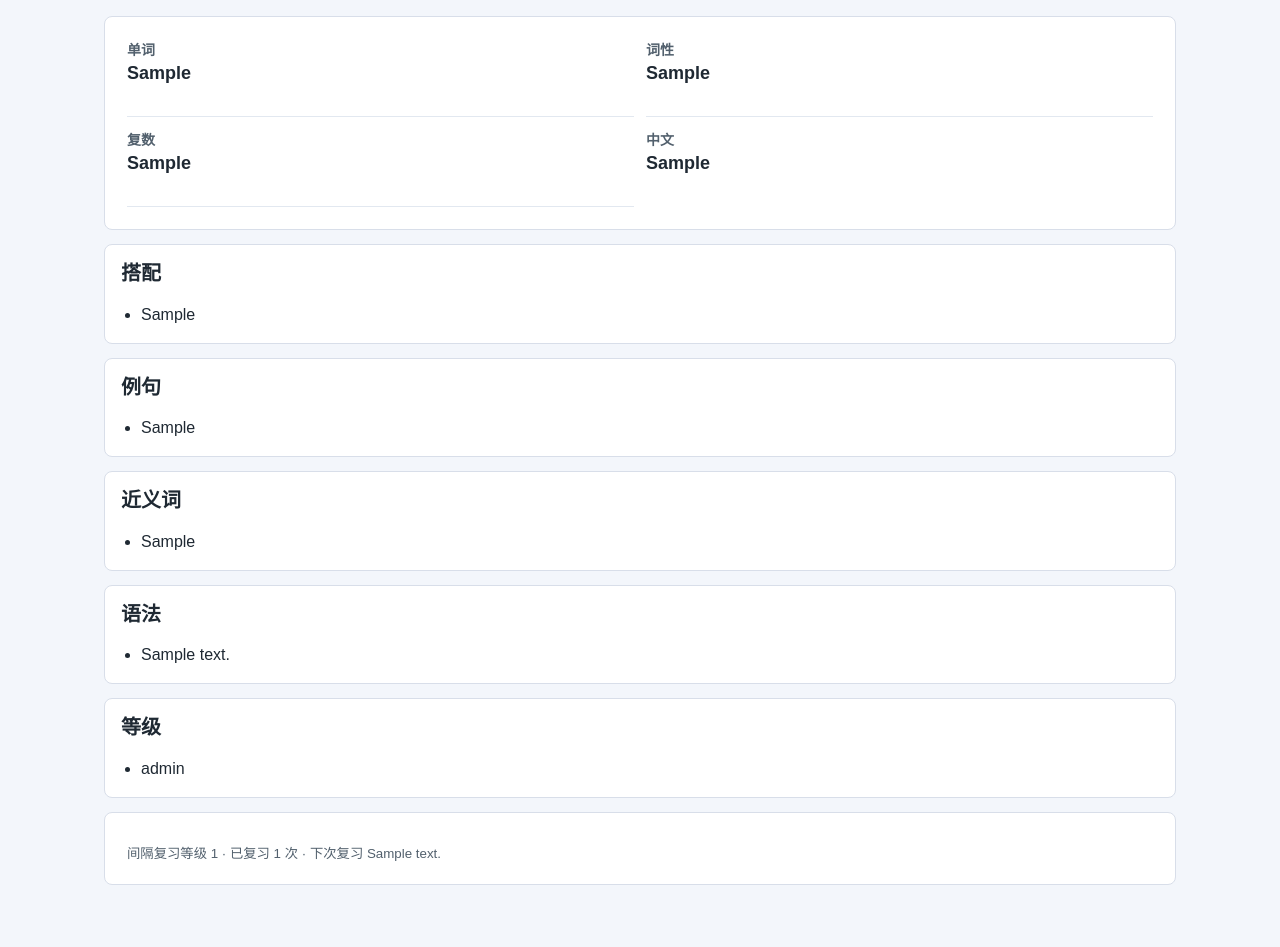
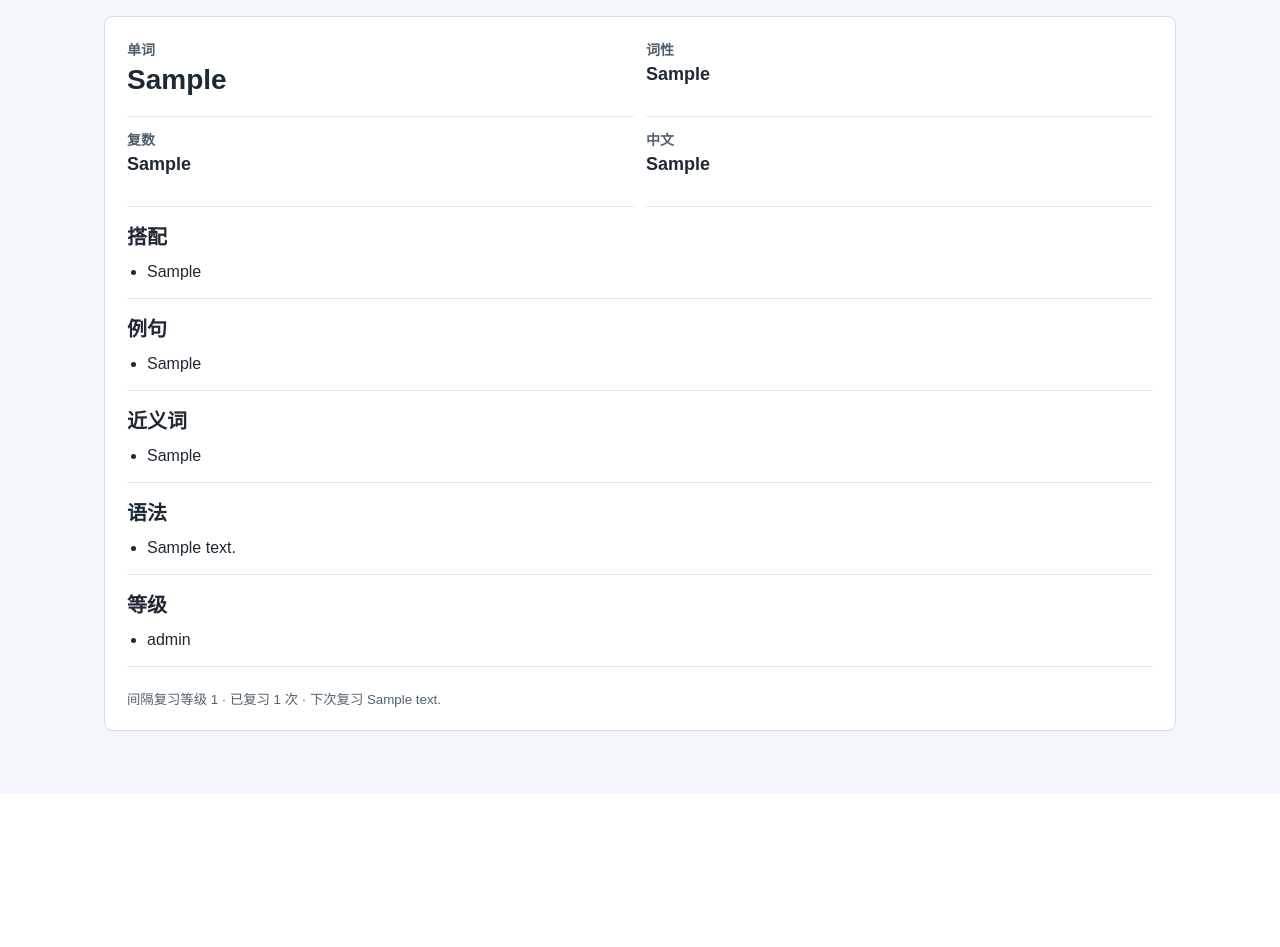
Before and after one commit to shanyunlai123/german-study-flask, a Flask app: page /words/1 in a window 1280 px wide. Shown: the part 172-1119 px from the top of the page. After the commit the page ends 903 px from the top, so only its background shows below. Run offline with Flask 3, Linux system fonts and the light colour scheme; tables that the repository leaves empty hold one stand-in row (values such as "Sample post").

Commit message:
Parse structured word cards

```diff
--- a/app.py
+++ b/app.py
@@ -215,8 +215,29 @@ def get_csv_value(row, *names):
     return ""
 
 
+STRUCTURED_FIELD_RE = re.compile(
+    r"(单词|词性|复数|中文|搭配|例句|近义词|语法|等级|german|word|chinese)\s*[:：]",
+    re.IGNORECASE,
+)
+
+
+def expand_inline_fields(text):
+    def replace_match(match):
+        if match.start() == 0:
+            return match.group(0)
+
+        previous = text[match.start() - 1]
+        if previous == "\n":
+            return match.group(0)
+
+        return "\n" + match.group(0)
+
+    return STRUCTURED_FIELD_RE.sub(replace_match, text)
+
+
 def parse_structured_words(text):
-    blocks = re.split(r"\n\s*\n(?=\s*(?:单词|german|word)\s*[:：])", text.strip())
+    normalized_text = expand_inline_fields(text.strip())
+    blocks = re.split(r"(?=\n?\s*(?:单词|german|word)\s*[:：])", normalized_text)
     words = []
 
     for block in blocks:
@@ -291,12 +312,17 @@ def parse_structured_words(text):
                         last_example_index = len(data[section]) - 1
                 continue
 
+            if section in ("collocations", "synonyms", "grammar_notes", "level_text"):
+                data[section].append(line)
+                continue
+
             if section == "examples" and last_example_index is not None:
                 data["examples"][last_example_index] += "\n" + line
                 continue
 
-            if section:
+            if section == "examples":
                 data[section].append(line)
+                last_example_index = len(data[section]) - 1
 
         if data["german"] and data["chinese"]:
             words.append(
--- a/static/style.css
+++ b/static/style.css
@@ -327,35 +327,38 @@ small {
   color: #52606d;
 }
 
-.word-detail {
+.word-card-full {
   display: grid;
-  gap: 16px;
+  gap: 18px;
 }
 
-.detail-grid {
+.card-head {
   display: grid;
   gap: 12px;
-  margin: 0;
 }
 
-.detail-grid div {
-  padding-bottom: 12px;
+.card-head div,
+.card-block {
+  padding-bottom: 14px;
   border-bottom: 1px solid #e2e8f0;
 }
 
-.detail-grid div:last-child {
-  padding-bottom: 0;
-  border-bottom: 0;
+.card-head strong {
+  display: block;
+  overflow-wrap: anywhere;
+  font-size: 28px;
+  line-height: 1.15;
 }
 
-.detail-grid dt {
-  margin-bottom: 4px;
+.field-label {
+  display: block;
+  margin-bottom: 5px;
   color: #52606d;
   font-size: 14px;
   font-weight: 700;
 }
 
-.detail-grid dd {
+.card-head p {
   margin: 0;
   color: #1f2933;
   font-size: 18px;
@@ -363,24 +366,24 @@ small {
   overflow-wrap: anywhere;
 }
 
-.detail-section {
-  margin-bottom: 14px;
-  padding: 16px;
-  border: 1px solid #d8dee9;
-  border-radius: 8px;
-  background: #ffffff;
+.card-block h2 {
+  margin-bottom: 10px;
 }
 
-.detail-section ul {
+.card-block ul {
   display: grid;
   gap: 10px;
   margin: 0;
   padding-left: 20px;
 }
 
-.detail-section li {
+.card-block li {
   line-height: 1.5;
   white-space: pre-wrap;
+}
+
+.card-footer {
+  margin-top: -4px;
 }
 
 @media (min-width: 720px) {
@@ -460,11 +463,11 @@ small {
     align-items: center;
   }
 
-  .detail-grid {
+  .card-head {
     grid-template-columns: repeat(2, 1fr);
   }
 
-  .detail-grid div {
+  .card-head div {
     min-height: 78px;
   }
 
--- a/templates/import_words.html
+++ b/templates/import_words.html
@@ -48,12 +48,12 @@
 
   <section class="panel">
     <h2>批量粘贴导入</h2>
-    <p class="hint">支持“德语 = 中文”，也支持粘贴完整结构化词条。</p>
+    <p class="hint">支持粘贴完整结构化词条。每次出现新的“单词:”就会开始下一张单词卡片。</p>
     <form method="post" class="stack-form">
       <input type="hidden" name="import_type" value="text">
       <label>
         单词文本
-        <textarea name="bulk_text" placeholder="单词: Gewürz&#10;词性: das&#10;复数: die Gewürze&#10;中文: 香料；调味料&#10;&#10;搭配:&#10;- scharfe Gewürze = 辛辣香料&#10;&#10;例句:&#10;- Dieses Gericht enthält viele Gewürze.&#10;  这道菜里含有很多香料。&#10;&#10;近义词:&#10;- Gewürz = 具体香料&#10;&#10;语法:&#10;- mit + Dativ&#10;&#10;等级:&#10;- B1 高频" required></textarea>
+        <textarea name="bulk_text" placeholder="单词: die Betreuung 词性: die 复数: die Betreuungen 中文: 照顾；陪护；指导&#10;&#10;搭配:&#10;&#10;gute Betreuung = 良好的照顾&#10;medizinische Betreuung = 医疗护理&#10;&#10;例句:&#10;&#10;Die Kinder brauchen eine gute Betreuung. 孩子们需要良好的照顾。&#10;&#10;近义词:&#10;&#10;Betreuung = 长期照顾/指导&#10;Pflege = 更偏护理、照料&#10;&#10;语法:&#10;&#10;brauchen + Akkusativ&#10;&#10;等级:&#10;&#10;B2 高频&#10;&#10;单词: das Gewürz 词性: das 复数: die Gewürze 中文: 香料；调味料" required></textarea>
       </label>
       <button type="submit">批量导入</button>
     </form>
--- a/templates/word_detail.html
+++ b/templates/word_detail.html
@@ -1,16 +1,16 @@
 {% extends "base.html" %}
 {% set title = word.german %}
 
-{% macro list_block(title, value) %}
+{% macro card_list(title, value) %}
   {% if value %}
-    <section class="detail-section">
+    <div class="card-block">
       <h2>{{ title }}</h2>
       <ul>
         {% for item in value.split('\n') if item.strip() %}
           <li>{{ item }}</li>
         {% endfor %}
       </ul>
-    </section>
+    </div>
   {% endif %}
 {% endmacro %}
 
@@ -23,34 +23,34 @@
     <a class="button secondary" href="{{ url_for('words') }}">返回单词</a>
   </header>
 
-  <section class="panel word-detail">
-    <dl class="detail-grid">
+  <article class="panel word-card-full">
+    <section class="card-head">
       <div>
-        <dt>单词</dt>
-        <dd>{{ word.german }}</dd>
+        <span class="field-label">单词</span>
+        <strong>{{ word.german }}</strong>
       </div>
       <div>
-        <dt>词性</dt>
-        <dd>{{ word.part_of_speech or "未填写" }}</dd>
+        <span class="field-label">词性</span>
+        <p>{{ word.part_of_speech or "未填写" }}</p>
       </div>
       <div>
-        <dt>复数</dt>
-        <dd>{{ word.plural_form or "未填写" }}</dd>
+        <span class="field-label">复数</span>
+        <p>{{ word.plural_form or "未填写" }}</p>
       </div>
       <div>
-        <dt>中文</dt>
-        <dd>{{ word.chinese }}</dd>
+        <span class="field-label">中文</span>
+        <p>{{ word.chinese }}</p>
       </div>
-    </dl>
-  </section>
+    </section>
 
-  {{ list_block("搭配", word.collocations) }}
-  {{ list_block("例句", word.examples or word.example) }}
-  {{ list_block("近义词", word.synonyms) }}
-  {{ list_block("语法", word.grammar_notes) }}
-  {{ list_block("等级", word.level_text or word.tag) }}
+    {{ card_list("搭配", word.collocations) }}
+    {{ card_list("例句", word.examples or word.example) }}
+    {{ card_list("近义词", word.synonyms) }}
+    {{ card_list("语法", word.grammar_notes) }}
+    {{ card_list("等级", word.level_text or word.tag) }}
 
-  <section class="panel">
-    <small>间隔复习等级 {{ word.level }} · 已复习 {{ word.review_count }} 次 · 下次复习 {{ word.next_review }}</small>
-  </section>
+    <footer class="card-footer">
+      <small>间隔复习等级 {{ word.level }} · 已复习 {{ word.review_count }} 次 · 下次复习 {{ word.next_review }}</small>
+    </footer>
+  </article>
 {% endblock %}
```
